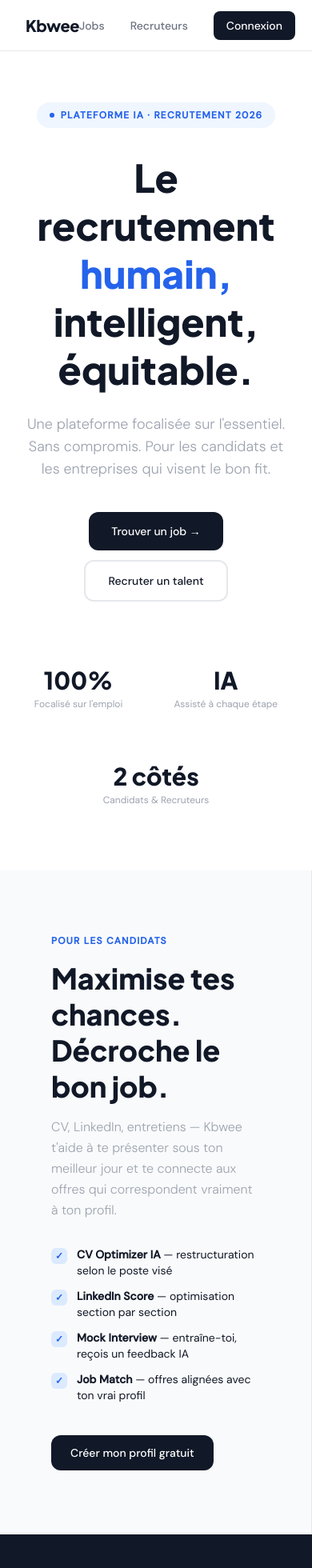
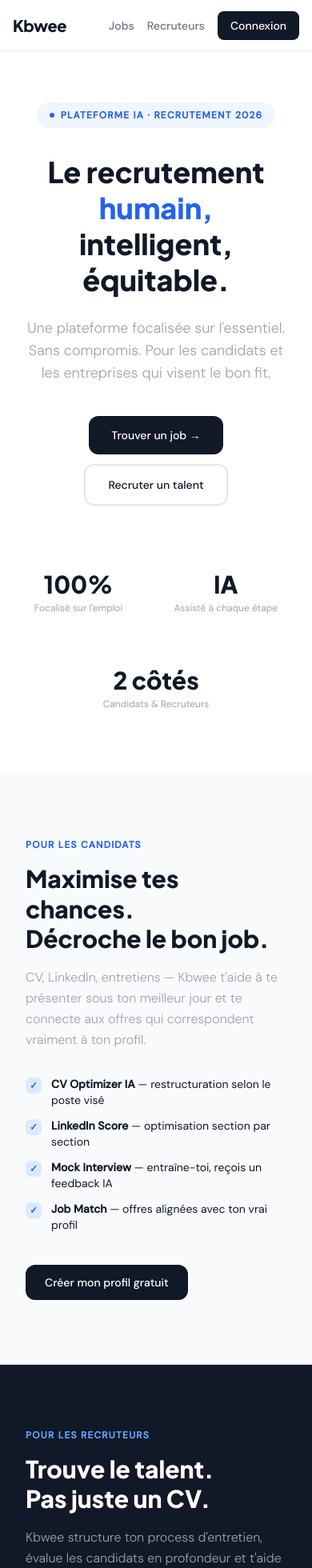
Before and after one commit to kbwee125/kbwee-live, a Next.js app: page / in a window 390 px wide. Shown: the top 1960 px of the page at 80% size. Built offline with nearby package versions, Linux system fonts and the light colour scheme.

Commit message:
Refactor index.js for improved structure and styles

```diff
--- a/pages/index.js
+++ b/pages/index.js
@@ -5,15 +5,15 @@
   return (
     <div className="min-h-screen flex flex-col bg-white text-gray-900" style={{fontFamily: "'DM Sans', sans-serif"}}>
 
-      <style>{`
+      <style dangerouslySetInnerHTML={{ __html: `
         @import url('https://fonts.googleapis.com/css2?family=Plus+Jakarta+Sans:wght@700;800&family=DM+Sans:wght@300;400;500&display=swap');
         .font-display { font-family: 'Plus Jakarta Sans', sans-serif; }
-      `}</style>
+      `}} />
 
       {/* NAV */}
-      <header className="fixed top-0 left-0 right-0 z-50 bg-white border-b border-gray-200 flex items-center justify-between px-8 h-16">
-        <span className="font-display text-xl font-extrabold tracking-tight">Kbwee</span>
-        <nav className="flex items-center gap-8">
+      <header className="fixed top-0 left-0 right-0 z-50 bg-white border-b border-gray-200 flex items-center justify-between px-4 md:px-8 h-16">
+        <Link href="/" className="font-display text-xl font-extrabold tracking-tight flex-shrink-0">Kbwee</Link>
+        <nav className="flex items-center gap-4 md:gap-8 ml-6">
           <Link href="/jobs" className="text-sm text-gray-500 hover:text-gray-900 transition font-medium">Jobs</Link>
           <Link href="/post-job" className="text-sm text-gray-500 hover:text-gray-900 transition font-medium">Recruteurs</Link>
           <Link href="/login" className="text-sm bg-gray-900 text-white px-4 py-2 rounded-lg hover:opacity-80 transition font-medium">Connexion</Link>
@@ -28,7 +28,7 @@
           Plateforme IA · Recrutement 2026
         </div>
 
-        <h1 className="font-display font-extrabold text-5xl md:text-6xl leading-tight tracking-normal max-w-3xl mb-6">
+        <h1 className="font-display font-extrabold text-4xl md:text-6xl leading-tight tracking-normal max-w-3xl mb-6">
           Le recrutement{" "}
           <span className="text-blue-600">humain,</span>
           <br />intelligent, équitable.
@@ -65,52 +65,46 @@
 
       {/* SPLIT */}
       <section className="grid md:grid-cols-2">
-        <div className="bg-gray-50 border-r border-gray-200 px-16 py-20">
+        <div className="bg-gray-50 border-b md:border-b-0 md:border-r border-gray-200 px-8 md:px-16 py-20">
           <div className="text-xs font-bold tracking-widest uppercase text-blue-600 mb-4">Pour les candidats</div>
-          <h2 className="font-display text-4xl font-extrabold leading-tight mb-4">
+          <h2 className="font-display text-3xl md:text-4xl font-extrabold leading-tight mb-4">
             Maximise tes chances.<br />Décroche le bon job.
           </h2>
           <p className="text-gray-400 font-light mb-8 leading-relaxed">
             CV, LinkedIn, entretiens — Kbwee t'aide à te présenter sous ton meilleur jour et te connecte aux offres qui correspondent vraiment à ton profil.
           </p>
           <ul className="space-y-3 mb-10">
-            {[
-              "CV Optimizer IA — restructuration selon le poste visé",
-              "LinkedIn Score — optimisation section par section",
-              "Mock Interview — entraîne-toi, reçois un feedback IA",
-              "Job Match — offres alignées avec ton vrai profil"
-            ].map((item, i) => (
+            {["CV Optimizer IA — restructuration selon le poste visé", "LinkedIn Score — optimisation section par section", "Mock Interview — entraîne-toi, reçois un feedback IA", "Job Match — offres alignées avec ton vrai profil"].map(function(item, i) {
+              return (
                 <li key={i} className="flex items-start gap-3 text-sm">
                   <span className="mt-0.5 w-5 h-5 rounded-md bg-blue-100 flex items-center justify-center flex-shrink-0 text-blue-600 font-bold text-xs">✓</span>
                   <span><strong>{item.split("—")[0]}</strong>—{item.split("—")[1]}</span>
                 </li>
-            ))}
+              );
+            })}
           </ul>
           <Link href="/profil" className="inline-block bg-gray-900 text-white px-6 py-3 rounded-xl text-sm font-medium hover:opacity-80 transition">
             Créer mon profil gratuit
           </Link>
         </div>
 
-        <div className="bg-gray-900 px-16 py-20">
+        <div className="bg-gray-900 px-8 md:px-16 py-20">
           <div className="text-xs font-bold tracking-widest uppercase text-blue-400 mb-4">Pour les recruteurs</div>
-          <h2 className="font-display text-4xl font-extrabold leading-tight mb-4 text-white">
+          <h2 className="font-display text-3xl md:text-4xl font-extrabold leading-tight mb-4 text-white">
             Trouve le talent.<br />Pas juste un CV.
           </h2>
           <p className="text-gray-400 font-light mb-8 leading-relaxed">
             Kbwee structure ton process d'entretien, évalue les candidats en profondeur et t'aide à recruter avec précision.
           </p>
           <ul className="space-y-3 mb-10">
-            {[
-              "Interview Kit IA — grilles d'entretien par poste",
-              "Candidate Insights — fiche synthèse IA par candidat",
-              "Bias Checker — recrutement équitable et objectif",
-              "Fit Score — compatibilité candidat ↔ culture/poste"
-            ].map((item, i) => (
+            {["Interview Kit IA — grilles d'entretien par poste", "Candidate Insights — fiche synthèse IA par candidat", "Bias Checker — recrutement équitable et objectif", "Fit Score — compatibilité candidat ↔ culture/poste"].map(function(item, i) {
+              return (
                 <li key={i} className="flex items-start gap-3 text-sm text-gray-300">
                   <span className="mt-0.5 w-5 h-5 rounded-md bg-blue-900 flex items-center justify-center flex-shrink-0 text-blue-400 font-bold text-xs">✓</span>
                   <span><strong className="text-white">{item.split("—")[0]}</strong>—{item.split("—")[1]}</span>
                 </li>
-            ))}
+              );
+            })}
           </ul>
           <Link href="/post-job" className="inline-block bg-white text-gray-900 px-6 py-3 rounded-xl text-sm font-medium hover:opacity-80 transition">
             Publier une offre
@@ -119,28 +113,30 @@
       </section>
 
       {/* COMMENT ÇA MARCHE */}
-      <section className="py-24 px-8 max-w-5xl mx-auto w-full">
+      <section className="py-24 px-6 md:px-8 max-w-5xl mx-auto w-full">
         <div className="text-xs font-bold tracking-widest uppercase text-blue-600 text-center mb-3">Process</div>
-        <h2 className="font-display text-4xl font-extrabold text-center mb-4">Comment ça marche ?</h2>
+        <h2 className="font-display text-3xl md:text-4xl font-extrabold text-center mb-4">Comment ça marche ?</h2>
         <p className="text-center text-gray-400 font-light mb-14">Simple, rapide, efficace. Trois étapes pour trouver le bon fit.</p>
         <div className="grid md:grid-cols-3 gap-8">
           {[
             { label: "Profil", title: "Crée ton profil", desc: "Importe ton CV ou LinkedIn. Kbwee l'analyse, le score, et te suggère comment le renforcer pour le marché." },
             { label: "Match", title: "Trouve le bon fit", desc: "Notre algorithme te connecte avec des offres réellement alignées avec tes compétences, ta culture et tes ambitions." },
             { label: "Prépare", title: "Décroche l'entretien", desc: "Entraîne-toi avec notre simulateur d'entretien IA. Feedback instantané, progressif, personnalisé par poste." }
-          ].map((step, i) => (
+          ].map(function(step, i) {
+            return (
               <div key={i} className="border-2 border-gray-100 rounded-2xl p-8 hover:border-gray-900 transition">
                 <div className="text-xs font-bold text-blue-600 tracking-widest mb-4">0{i+1} · {step.label}</div>
                 <h3 className="font-display text-xl font-bold mb-3">{step.title}</h3>
                 <p className="text-sm text-gray-400 font-light leading-relaxed">{step.desc}</p>
               </div>
-          ))}
+            );
+          })}
         </div>
       </section>
 
       {/* CTA FINAL */}
-      <section className="bg-gray-900 text-white py-24 px-8 text-center">
-        <h2 className="font-display text-4xl md:text-5xl font-extrabold max-w-2xl mx-auto mb-6 leading-tight">
+      <section className="bg-gray-900 text-white py-24 px-6 md:px-8 text-center">
+        <h2 className="font-display text-3xl md:text-5xl font-extrabold max-w-2xl mx-auto mb-6 leading-tight">
           Prêt à transformer ta façon de recruter ?
         </h2>
         <p className="text-gray-400 font-light mb-10">Rejoins la liste d'attente. Lancement bêta bientôt.</p>
@@ -155,7 +151,7 @@
       </section>
 
       {/* FOOTER */}
-      <footer className="border-t border-gray-200 px-8 py-6 flex justify-between items-center flex-wrap gap-4">
+      <footer className="border-t border-gray-200 px-6 md:px-8 py-6 flex justify-between items-center flex-wrap gap-4">
         <span className="font-display font-extrabold text-lg">Kbwee</span>
         <p className="text-xs text-gray-400">© 2026 Kbwee. Le recrutement humain, intelligent, équitable.</p>
         <p className="text-xs text-gray-400">Jobs · Recruteurs · À propos · Contact</p>
```
Lines whose indentation alone changed are shown as unchanged.
